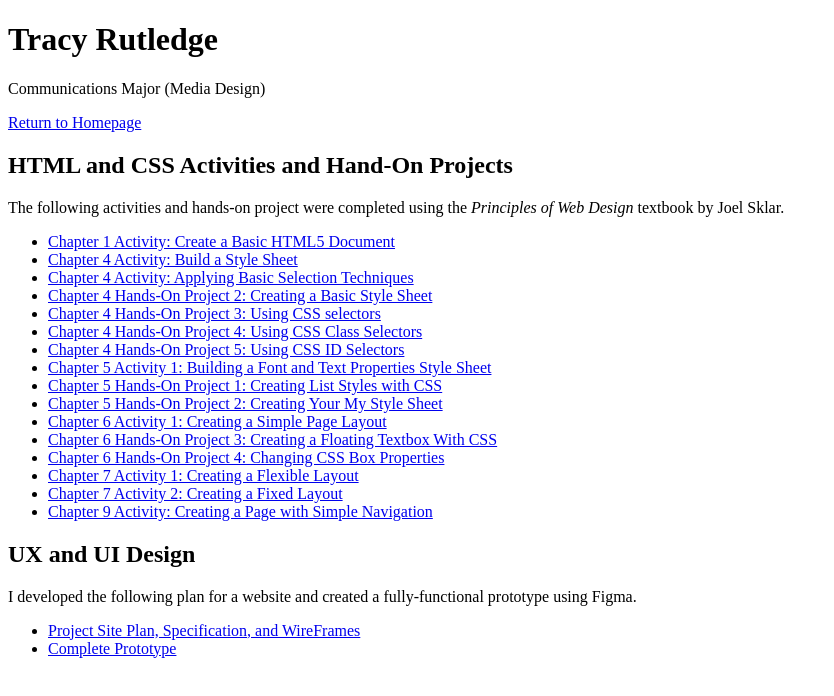
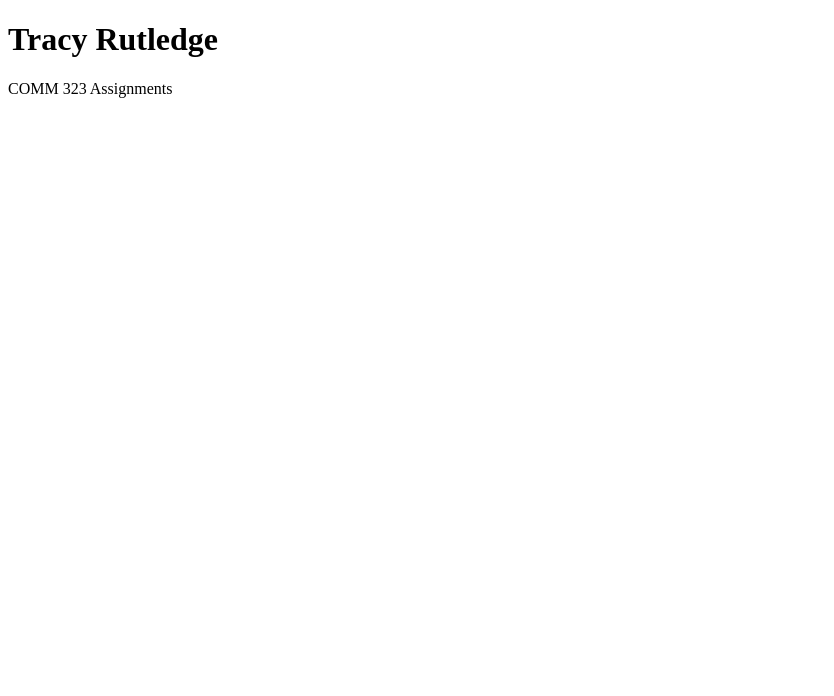
Before and after one commit to trutledge1/trutledge1.github.io, a plain HTML site: page index.html in a window 1280 px wide. Shown: the whole page, without its empty margins (0-834 px from the left). Drawn offline with Linux system fonts and the light colour scheme.

Commit message:
Update index.html

```diff
--- a/index.html
+++ b/index.html
@@ -13,44 +13,7 @@
 <body>
 	<header>
 		<h1>Tracy Rutledge</h1>
-		<p>Communications Major (Media Design)</p>
-
-		<nav>
-			<p><a href="index.html">Return to Homepage</a></p>
-		</nav>
-
-	</header>
-
-	<main>
-		<h2>HTML and CSS Activities and Hand-On Projects</h2>
-		<p> The following activities and hands-on project were completed using the <i>Principles of Web Design</i> textbook by Joel Sklar.</p>
-			<ul>
-				<li><a href="#">Chapter 1 Activity: Create a Basic HTML5 Document </a></li>
-				<li><a href="#">Chapter 4 Activity: Build a Style Sheet</a></li>
-				<li><a href="#">Chapter 4 Activity: Applying Basic Selection Techniques </a></li>
-				<li><a href="#">Chapter 4 Hands-On Project 2: Creating a Basic Style Sheet </a></li>
-				<li><a href="#">Chapter 4 Hands-On Project 3: Using CSS selectors </a></li>
-				<li><a href="#">Chapter 4 Hands-On Project 4: Using CSS Class Selectors </a></li>
-				<li><a href="#">Chapter 4 Hands-On Project 5: Using CSS ID Selectors </a></li>
-				<li><a href="#">Chapter 5 Activity 1: Building a Font and Text Properties Style Sheet </a></li>
-				<li><a href="#">Chapter 5 Hands-On Project 1: Creating List Styles with CSS </a></li>
-				<li><a href="#">Chapter 5 Hands-On Project 2: Creating Your My Style Sheet </a></li>
-				<li><a href="#">Chapter 6 Activity 1: Creating a Simple Page Layout </a></li>
-				<li><a href="#">Chapter 6 Hands-On Project 3: Creating a Floating Textbox With CSS</a></li>
-				<li><a href="#">Chapter 6 Hands-On Project 4: Changing CSS Box Properties</a></li>
-				<li><a href="#">Chapter 7 Activity 1: Creating a Flexible Layout</li>
-				<li><a href="#">Chapter 7 Activity 2: Creating a Fixed Layout</a></li>
-				<li><a href="#">Chapter 9 Activity: Creating a Page with Simple Navigation</a></li>
-			</ul>
-
-		<h2>UX and UI Design</h2>
-		<p>I developed the following plan for a website and created a fully-functional prototype using Figma.</p>
-			<ul>
-				<li><a href="#">Project Site Plan, Specification, and WireFrames</a></li>
-				<li><a href="#">Complete Prototype</a></li>
-			</ul>
-
-	</main>
+		<p>COMM 323 Assignments</p>
 
 </body>
 
```
